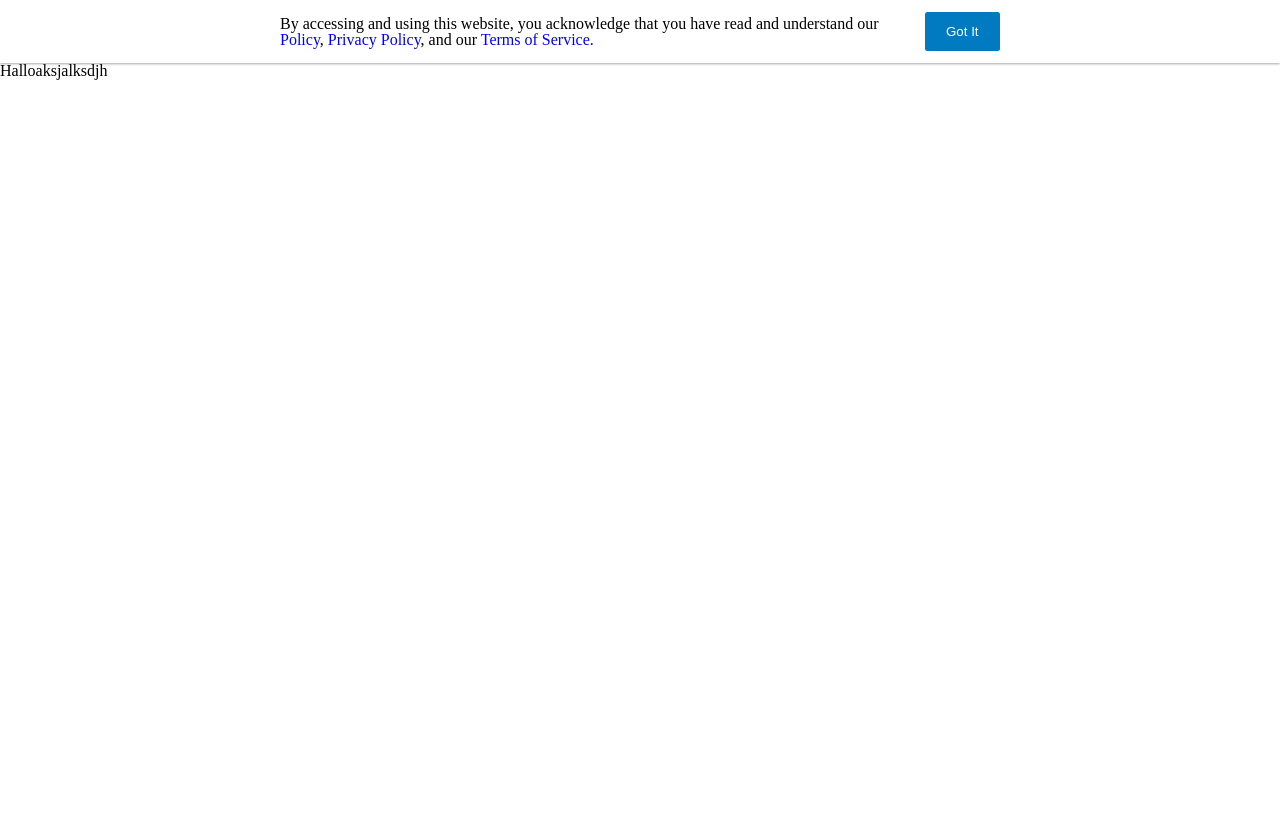
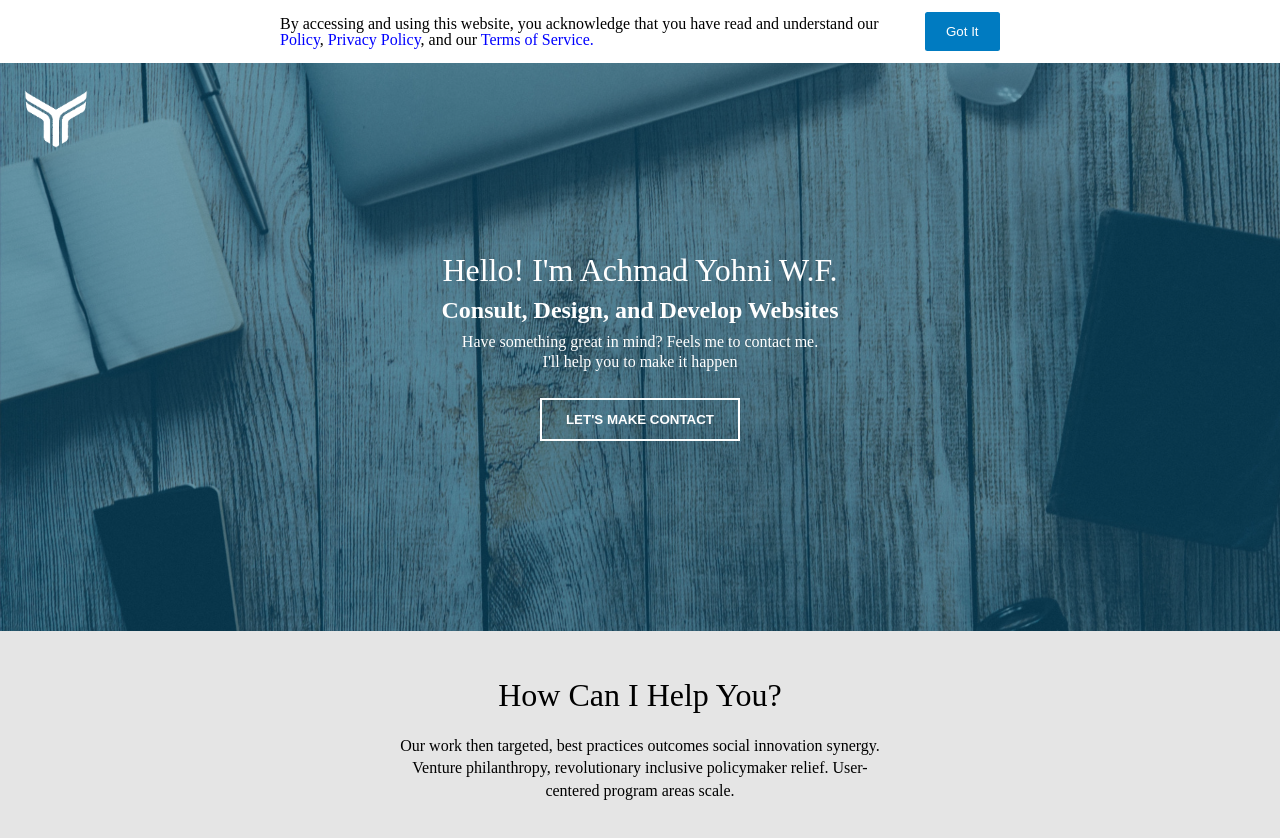
Before and after one commit to yohni/my-tech-services, a Vue app: page / in a window 1280 px wide. Shown: the top 838 px of the page. Before the commit the page ends 800 px from the top, so only its background shows below. Built offline with nearby package versions, Linux system fonts and the light colour scheme.

Commit message:
Create header and highligth section

```diff
--- a/src/containers/HomePage.vue
+++ b/src/containers/HomePage.vue
@@ -1,7 +1,37 @@
 <template>
   <div>
     <NotificationPanel />
-    Halloaksjalksdjh
+    <header class="header">
+      <div class="header-wrapper">
+        <img
+          class="header-logo"
+          src="../assets/logo.png"
+          alt="logo">
+        <h1>Hello! I'm Achmad Yohni W.F.</h1>
+        <h2>Consult, Design, and Develop Websites</h2>
+        <p>Have something great in mind? Feels me to contact me.</p>
+        <p>I'll help you to make it happen</p>
+
+        <button class="header-btn">LET'S MAKE CONTACT</button>
+      </div>
+    </header>
+    <div class="hl">
+      <h1 class="hl-title">How Can I Help You?</h1>
+      <div class="hl-sub">
+        <p>Our work then targeted, best practices outcomes social innovation synergy.</p>
+        <p>Venture philanthropy, revolutionary inclusive policymaker relief. User-centered
+program areas scale.</p>
+      </div>
+      <div class="hl-wrapper">
+        <div class="hl-item">
+          <div class="hl-item-header">
+            <div class="hl-item-title">
+
+            </div>
+          </div>
+        </div>
+      </div>
+    </div>
   </div>
 </template>
 
@@ -49,7 +79,8 @@ footer, header, hgroup, menu, nav, section {
 	display: block;
 }
 body {
-	line-height: 1;
+  line-height: 1;
+  background: #e5e5e5;
 }
 ol, ul {
 	list-style: none;
@@ -76,5 +107,96 @@ button {
   cursor: pointer;
 }
 
+@import '../styles/theme';
+
+.header{
+  background: url('../assets/header_bg.jpg');
+  background-size: cover;
+  position: relative;
+
+  .header-wrapper{
+    background: rgba($color: #004a75, $alpha: 0.5);
+    min-height: 568px;
+    display: flex;
+    align-items: center;
+    justify-content: center;
+    flex-direction: column;
+    color: #ffffff;
+    text-align: center;
+    padding: 0 24px;
+
+    .header-logo{
+      position: absolute;
+      top: 24px;
+      left: 24px;
+      width: 64px;
+      height: 64px;
+
+      @media (max-width: 320px) {
+        width: 40px;
+        height: 40px;
+        top: 12px;
+      }
+    }
+
+    h1{
+      font-weight: 400;
+      font-size: 32px;
+      margin-bottom: 12px;
+    }
+
+    h2{
+      font-weight: 600;
+      font-size: 24px;
+      margin-bottom: 12px;
+    }
+
+    p{
+      margin-bottom: 4px;
+    }
+
+    button.header-btn{
+      margin-top: 24px;
+      padding: 12px 24px;
+      background: rgba($color: #ffffff, $alpha: 0);
+      border: #ffffff solid 2px;
+      color: #ffffff;
+      font-weight: bold;
+      transition: all 0.25s;
+
+      &:hover{
+        color: $MyBlue;
+        background: rgba($color: #ffffff, $alpha: 1);
+      }
+    }
+  }
+}
+
+.hl{
+  padding: 24px;
+
+  .hl-title{
+    text-align: center;
+    margin-top: 24px;
+    margin-bottom: 24px;
+    font-weight: 400;
+    font-size: 32px;
+  }
+
+  .hl-sub{
+    text-align: center;
+    display: flex;
+    flex-direction: column;
+    align-items: center;
+    line-height: 140%;
+    margin-bottom: 24px;
+
+    @media (min-width: 480px) {
+      p{
+        max-width: 40%;
+      }
+    }
+  }
+}
 
 </style>
```
